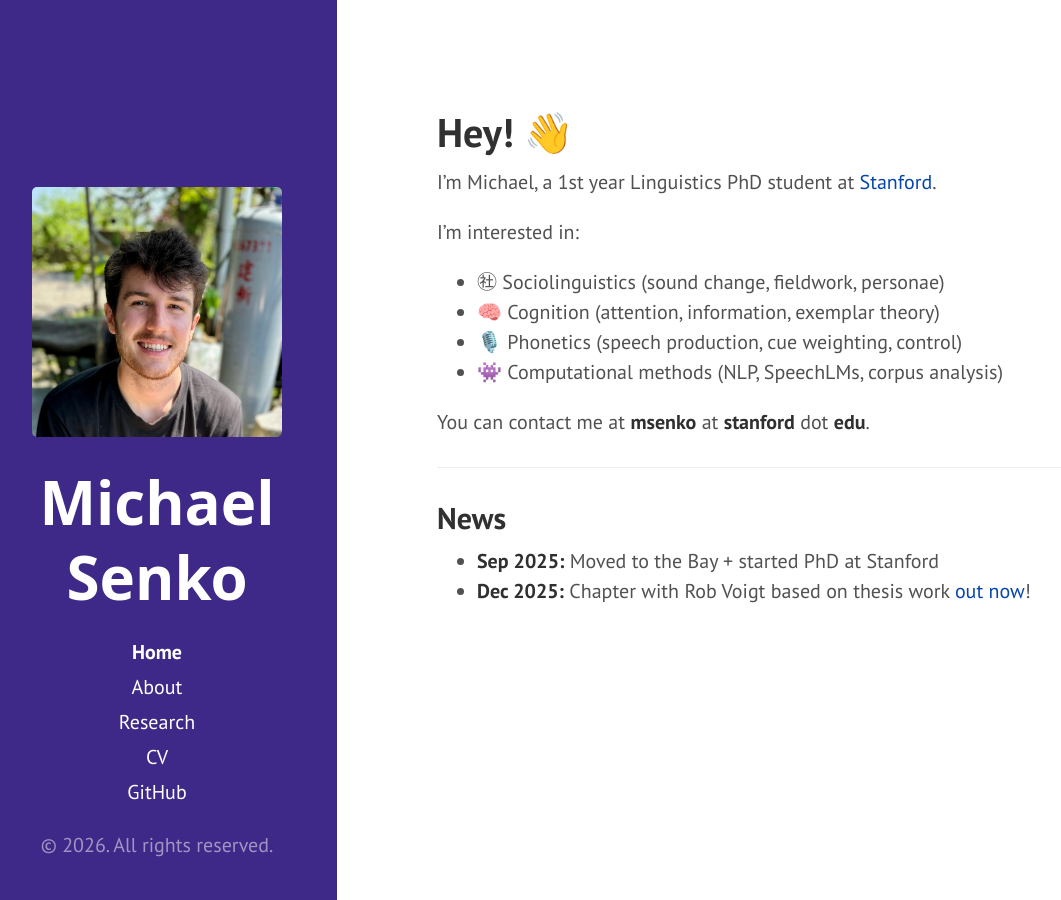
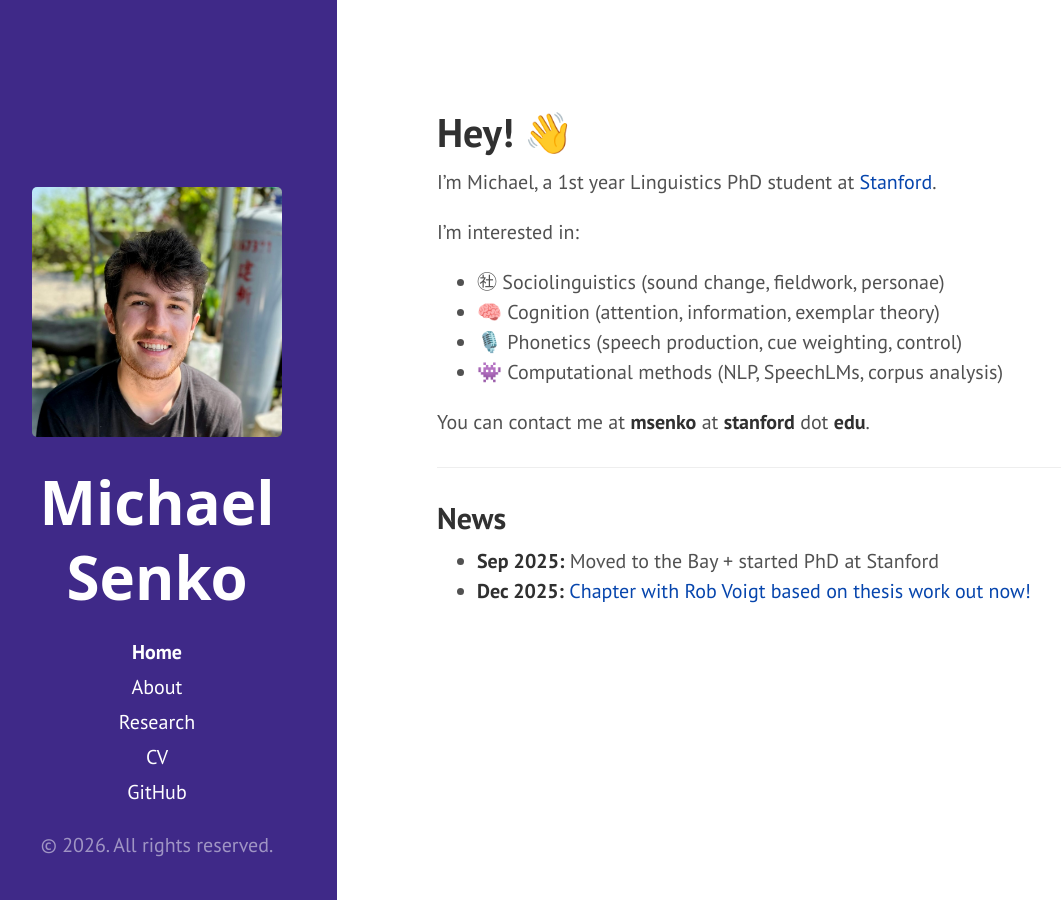
Before and after one commit to msenko1/msenko1.github.io, a Jekyll site: the page built from index.md, in a window 1280 px wide. Shown: the whole page, without its empty margins (23-1084 px from the left). Built offline with Jekyll 4.4.1, drawn with Linux system fonts in a browser that asks for light colours.

```diff
--- a/index.md
+++ b/index.md
@@ -22,4 +22,4 @@ You can contact me at **msenko** at **stanford** dot **edu**.
 ## News
 
 - **Sep 2025:** Moved to the Bay + started PhD at Stanford
-- **Dec 2025:** Chapter with Rob Voigt based on thesis work [out now](https://doi.org/10.1515/9783111351568-019)!
+- **Dec 2025:** [Chapter with Rob Voigt based on thesis work out now!](https://doi.org/10.1515/9783111351568-019)
```
